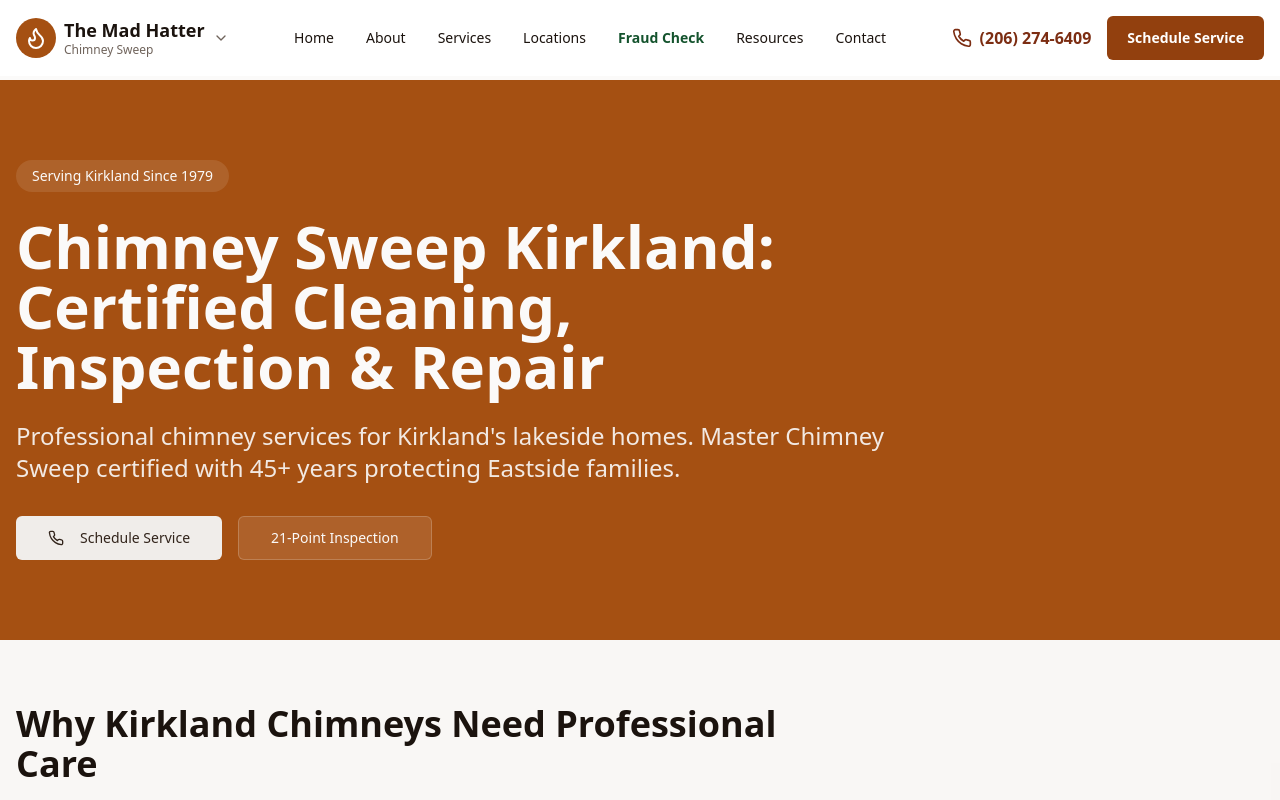
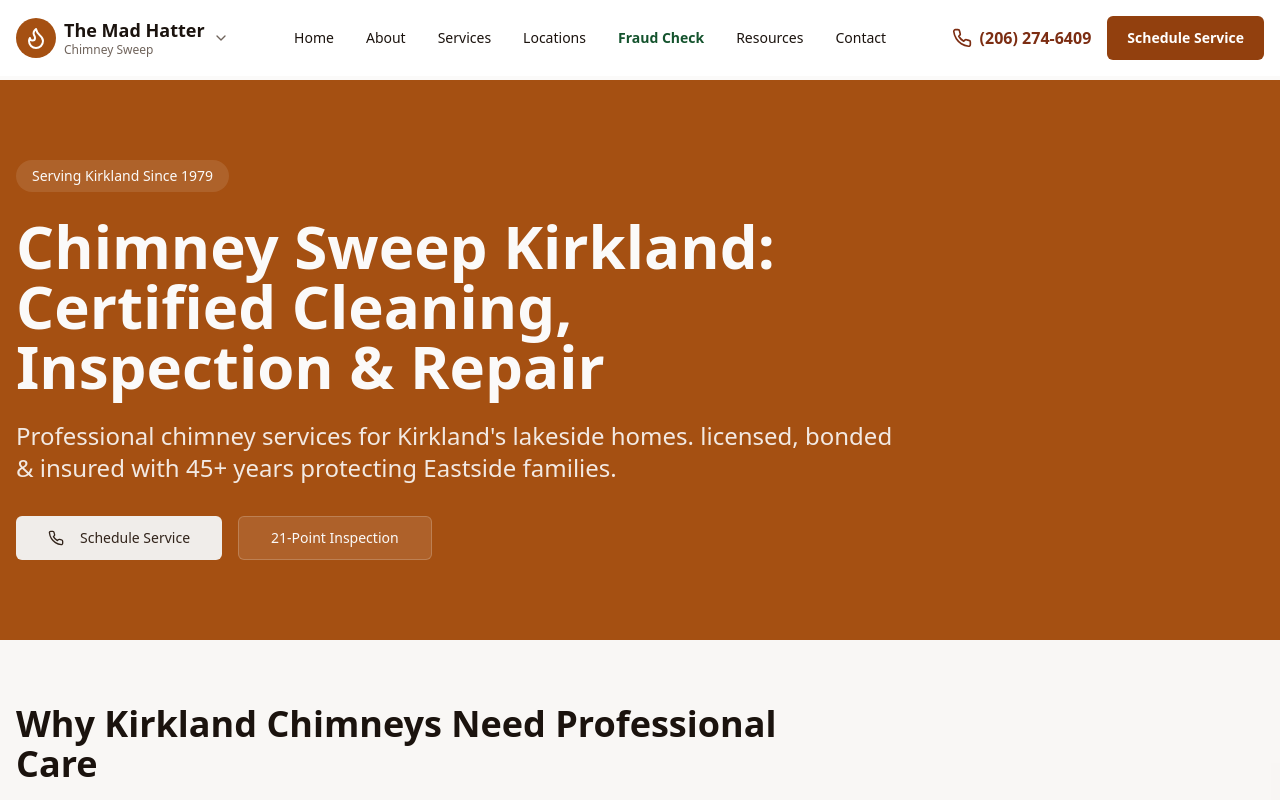
Before and after one commit to jaystonez/mad-hatter-chimney-sweep, a Next.js app: page /chimney-sweep-kirkland in a window 1280 px wide. Shown: the top 800 px of the page. Built offline with nearby package versions, Linux system fonts and the light colour scheme; a web font is replaced by a local one.

Commit message:
Reconcile trust claims and NAP on app/chimney-sweep-kirkland/page.tsx

```diff
--- a/app/chimney-sweep-kirkland/page.tsx
+++ b/app/chimney-sweep-kirkland/page.tsx
@@ -30,7 +30,7 @@ export default function ChimneySweepKirklandPage() {
               Chimney Sweep Kirkland: Certified Cleaning, Inspection & Repair
             </h1>
             <p className="text-xl md:text-2xl mb-8 text-primary-foreground/90 text-pretty">
-              Professional chimney services for Kirkland's lakeside homes. Master Chimney Sweep certified with 45+ years protecting Eastside families.
+              Professional chimney services for Kirkland's lakeside homes. licensed, bonded & insured with 45+ years protecting Eastside families.
             </p>
             <div className="flex flex-col sm:flex-row gap-4">
               <Button size="lg" variant="secondary" asChild>
@@ -362,7 +362,7 @@ export default function ChimneySweepKirklandPage() {
               Why Kirkland Homeowners Choose Mad Hatter
             </h2>
             <p className="text-xl text-primary-foreground/90">
-              Quality homes deserve quality care. We deliver the certified expertise and meticulous workmanship Kirkland properties require.
+              Quality homes deserve quality care. We deliver the professional experience and meticulous workmanship Kirkland properties require.
             </p>
           </div>
 
@@ -375,7 +375,7 @@ export default function ChimneySweepKirklandPage() {
             </div>
 
             <div className="bg-primary-foreground/10 rounded-lg p-6">
-              <h3 className="font-bold mb-2">Master Chimney Sweep Certified</h3>
+              <h3 className="font-bold mb-2">Licensed, Bonded & Insured</h3>
               <p className="text-sm text-primary-foreground/80">
                 Highest industry credential. Current training and national safety standards.
               </p>
@@ -435,7 +435,7 @@ export default function ChimneySweepKirklandPage() {
                 </Button>
               </div>
               <p className="text-sm text-muted-foreground mt-6">
-                45 years of certified expertise protecting Eastside families
+                45 years of professional experience protecting Eastside families
               </p>
             </CardContent>
           </Card>
```
